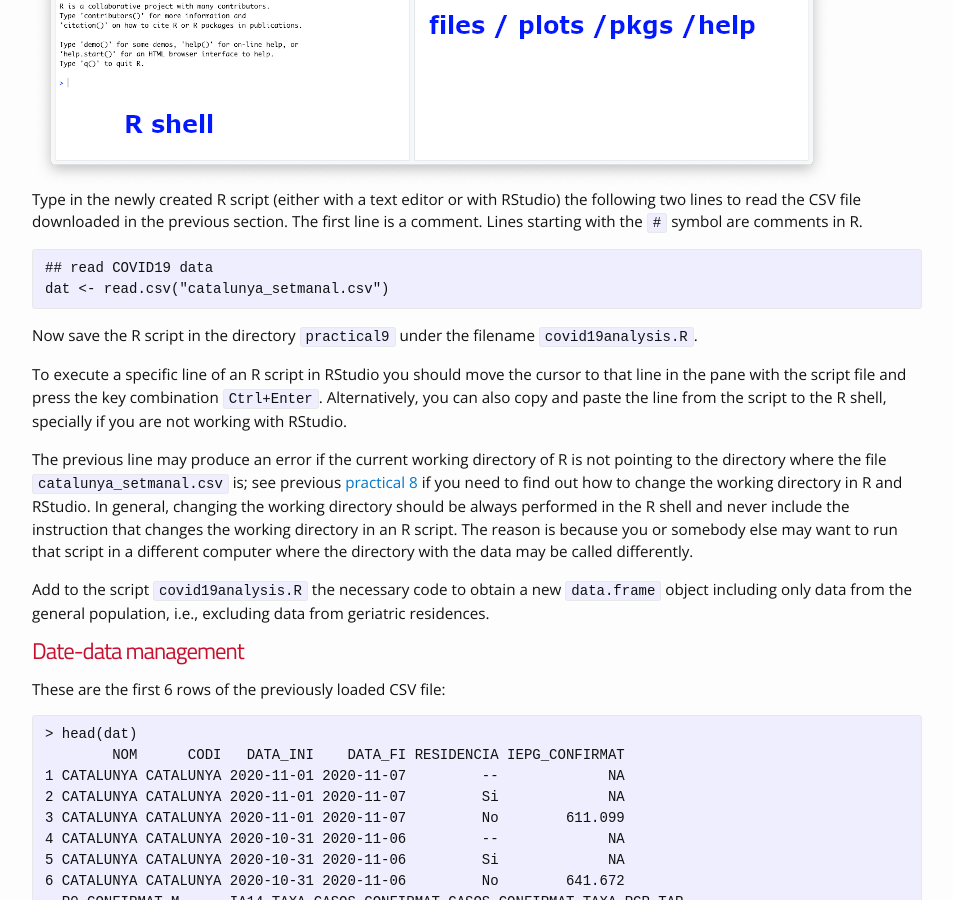
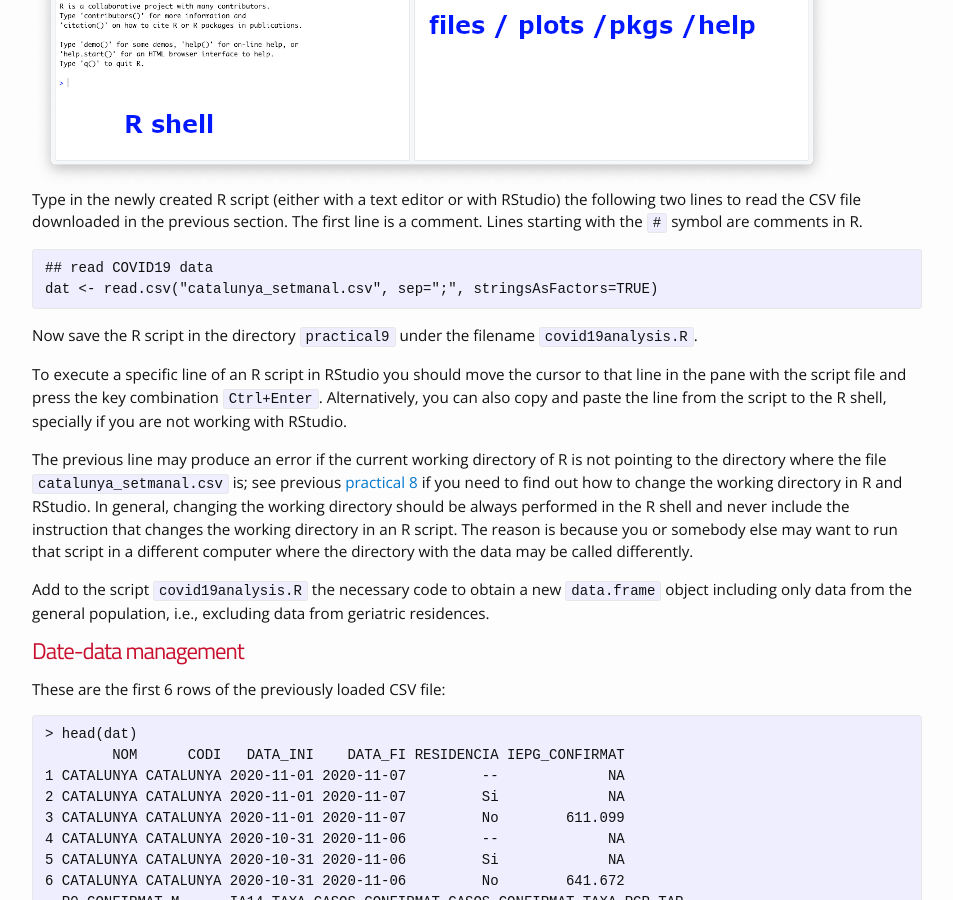
Before and after one commit to funcompbio/funcompbio.github.io, a Jekyll site: the page built from practical9/practical9.md, in a window 1280 px wide and 900 px high, scrolled down 1569 px. Shown: the whole window, without its empty margins (163-1116 px from the left). Built offline with Jekyll 4.4.1, drawn with Linux system fonts in a browser that asks for light colours; nearby versions of some CDN libraries.

Commit message:
Fixed called to read.csv().

```diff
--- a/practical9/practical9.html
+++ b/practical9/practical9.html
@@ -27,7 +27,7 @@
 </div>
 <p>Type in the newly created R script (either with a text editor or with RStudio) the following two lines to read the CSV file downloaded in the previous section. The first line is a comment. Lines starting with the <code>#</code> symbol are comments in R.</p>
 <pre><code>## read COVID19 data
-dat &lt;- read.csv(&quot;catalunya_setmanal.csv&quot;)</code></pre>
+dat &lt;- read.csv(&quot;catalunya_setmanal.csv&quot;, sep=&quot;;&quot;, stringsAsFactors=TRUE)</code></pre>
 <p>Now save the R script in the directory <code>practical9</code> under the filename <code>covid19analysis.R</code>.</p>
 <p>To execute a specific line of an R script in RStudio you should move the cursor to that line in the pane with the script file and press the key combination <code>Ctrl+Enter</code>. Alternatively, you can also copy and paste the line from the script to the R shell, specially if you are not working with RStudio.</p>
 <p>The previous line may produce an error if the current working directory of R is not pointing to the directory where the file <code>catalunya_setmanal.csv</code> is; see previous <a href="/practical8/">practical 8</a> if you need to find out how to change the working directory in R and RStudio. In general, changing the working directory should be always performed in the R shell and never include the instruction that changes the working directory in an R script. The reason is because you or somebody else may want to run that script in a different computer where the directory with the data may be called differently.</p>
```
